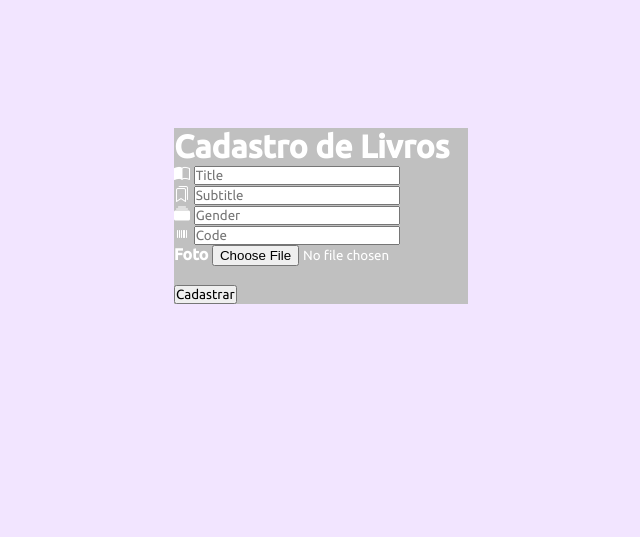
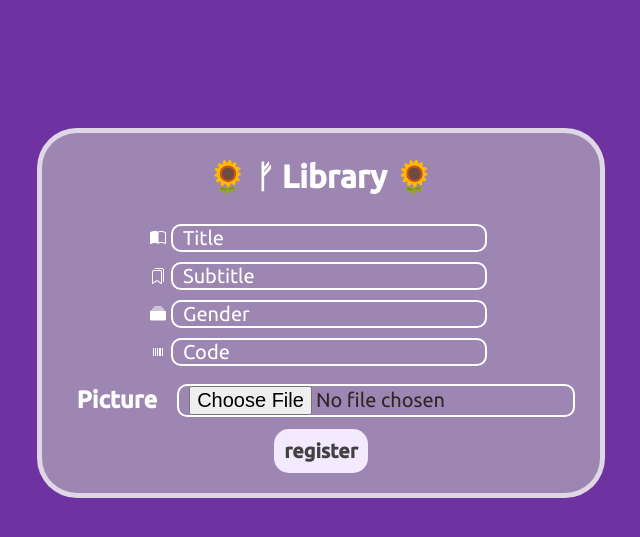
Before and after one commit to GrazieliMart/CRUD, a PHP site: page / in a window 1280 px wide. Shown: the top 537 px of the page, without its empty margins (319-959 px from the left). Run offline with PHP 8.4, Linux system fonts and the light colour scheme.

Commit message:
Add files via upload

```diff
--- a/CRUD-Grazi/php/Index.php
+++ b/CRUD-Grazi/php/Index.php
@@ -5,7 +5,7 @@
     <meta http-equiv="X-UA-Compatible" content="IE=edge">
     <meta name="viewport" content="width=device-width, initial-scale=1.0">
     <link rel="stylesheet" href="style.css">
-    <title>CRUD | Aula Banco de Dados</title>
+    <title>CRUD | Banco de Dados</title>
     <link rel="stylesheet" href="https://cdn.jsdelivr.net/npm/bootstrap-icons@1.11.0/font/bootstrap-icons.css">
 </head>
 <body>
--- a/CRUD-Grazi/php/form.php
+++ b/CRUD-Grazi/php/form.php
@@ -1,7 +1,10 @@
 <?php
 echo'<div class="form-style-div">
-<form action=""><h1>Cadastro de Livros</h1>
-
+<form action="">
+<div class="div-h1">
+<h1> 🌻 &#5792; Library 🌻</h1>
+<br>
+</div>
 <div class="style-form">
 <i class="bi bi-book-half"></i>
 <input type="text" placeholder="Title" require name="title">
@@ -24,14 +27,14 @@ echo'<div class="form-style-div">
 </div>
 
 <div class="style-form">
-Foto
+<h2>Picture</h2><br><br>
 <input type="file" name="foto" accept="image/gif, image/png, image/jpg, image/jpeg"><br><br>
 </div>
 
 
-
-<input type="submit" value="Cadastrar">
-
+<div class="formatic-div">
+<input type="submit" value="register" class="btn-form">
+</div>
 
 </form>
 </div>';
--- a/CRUD-Grazi/php/style.css
+++ b/CRUD-Grazi/php/style.css
@@ -11,15 +11,74 @@ font-family: 'Ubuntu', sans-serif;
 }
 
 .form-style-div{
-    background-color: rgb(192, 192, 192);
+    background-color: rgba(192, 192, 192, 0.589);
     color: rgb(255, 255, 255);
     font-weight: bold;
     justify-content: center;
     display: flex;
     margin-top: 10%;
+    border: #ffffffa9 solid 5px;
+    border-radius: 40px;
+    padding: 20px
+
+
 }
-body{
-    background-color: rgba(206, 154, 255, 0.253);
+.div-h1{
+    align-items: center;
+    text-align: center;
+    padding: 5px;
+}
+.style-form h2{
+    margin: 15px;
+}
+.style-form{
+    align-items: center;
     justify-content: center;
     display: flex;
 }
+.style-form input{
+    border:#fff solid 2px;
+    border-radius: 10px;
+    padding-left: 10px;
+    margin: 5px;
+    color: rgb(46, 38, 38);
+    background: transparent;
+    font-size: 20px;
+}
+.style-form input::placeholder{
+    color: rgb(255, 255, 255);
+}
+.formatic-div{
+    align-items: center;
+    display: flex;
+    justify-content: center;
+}
+.btn-form{
+font-size: 20px;
+padding: 10px;
+border-radius: 15px;
+background-color: rgb(244, 234, 255);
+font-weight: bold;
+color: rgb(65, 65, 65);
+  transition: 0.2s;
+border: none;
+
+}
+.btn-form:hover{
+    transition: 0.2s;
+    background-color: rgb(255, 255, 255);
+    box-shadow: 0 5px rgb(154, 46, 255);
+
+    }
+body{  animation: color 20s infinite linear;
+    justify-content: center;
+    display: flex;
+}
+@keyframes color {
+    0%   { background: #4a0086b4; }
+    20%  { background: #3a0086d7; }
+    40%  { background: #641797d8; }
+    60%  { background: #5419b4d0; }
+    80%  { background: #6830c2d2; }
+    100% { background: #5b0086c7; }
+  }
```
